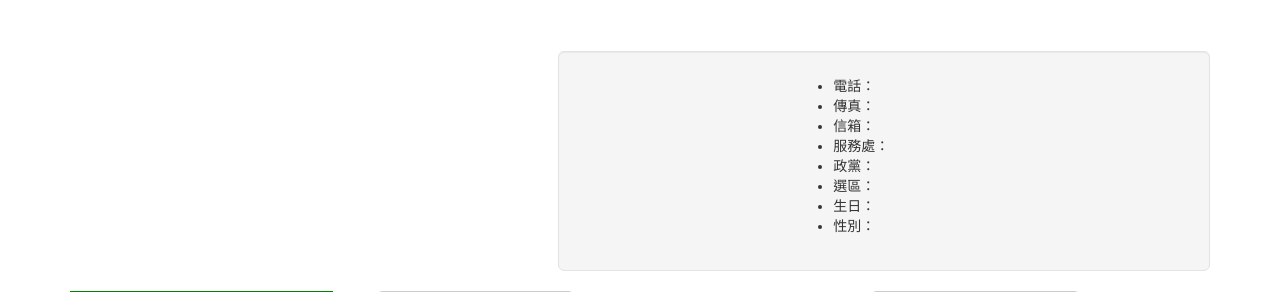
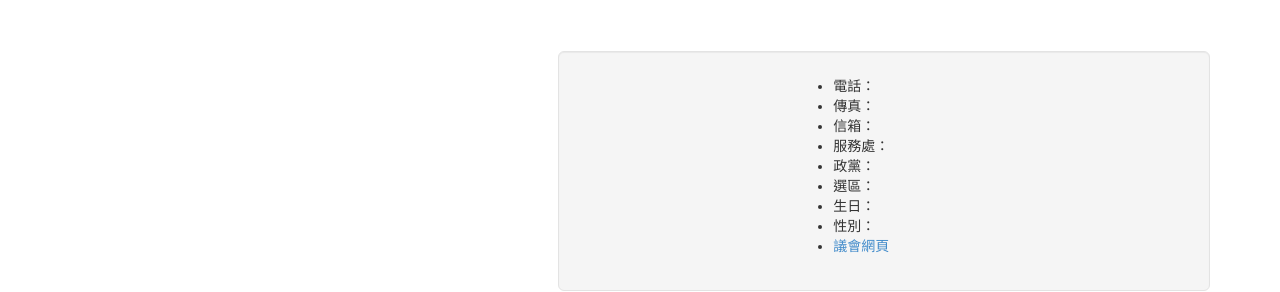
Before and after one commit to kiang/parliamentary, a CakePHP app: template View/Parliamentarians/view.ctp in a window 1280 px wide. Shown: the part 51-343 px from the top of the page. Run offline with PHP 8.4 and a stand-in for CakePHP, Linux system fonts and the light colour scheme; the template is opened without the code that fills it, so the values that code supplies are empty; form fields are guessed from the names that the template uses; some libraries are stand-ins or nearby versions.

Commit message:
add link back to tncc website

```diff
--- a/View/Parliamentarians/view.ctp
+++ b/View/Parliamentarians/view.ctp
@@ -22,6 +22,7 @@
                                 <li>選區：<?php echo $item['Parliamentarian']['constituency']; ?></li>
                                 <li>生日：<?php echo $item['Parliamentarian']['birth']; ?></li>
                                 <li>性別：<?php echo $item['Parliamentarian']['gender']; ?></li>
+                                <li><?php echo $this->Html->link('議會網頁', $item['Parliamentarian']['links_council'], array('target' => '_blank')); ?></li>
                             </ul>
                         </div>
                     </div>
```
